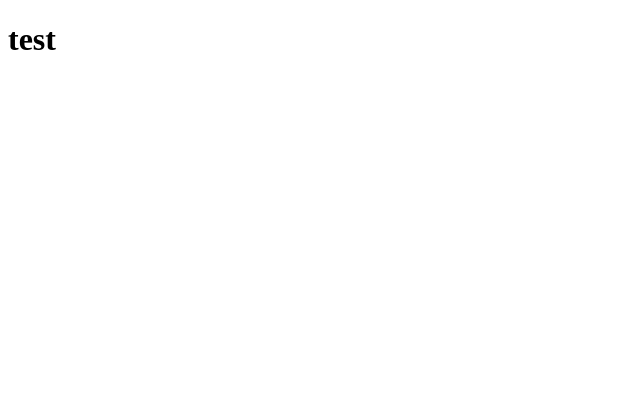
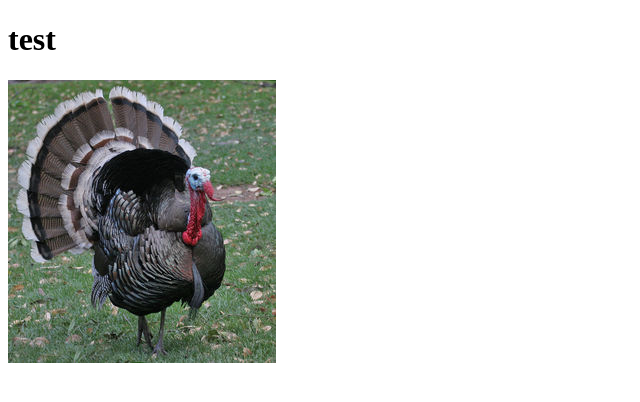
Before and after one commit to stopsj/testZ, a plain HTML site: page index.html in a window 1280 px wide. Shown: the whole page, without its empty margins (0-640 px from the left). Drawn offline with Linux system fonts and the light colour scheme.

Commit message:
Update index.html

```diff
--- a/index.html
+++ b/index.html
@@ -5,11 +5,12 @@
     <meta charset="UTF-8">
     <meta name="viewport" content="width=device-width, initial-scale=1.0">
     <meta http-equiv="X-UA-Compatible" content="ie=edge">
-    <title>Document</title>
+    <title>turkey</title>
 </head>
 
 <body>
     <h1>test</h1>
+   <img src="turkey.jpg" alt="一只火鸡">
 </body>
 
 </html>
```
